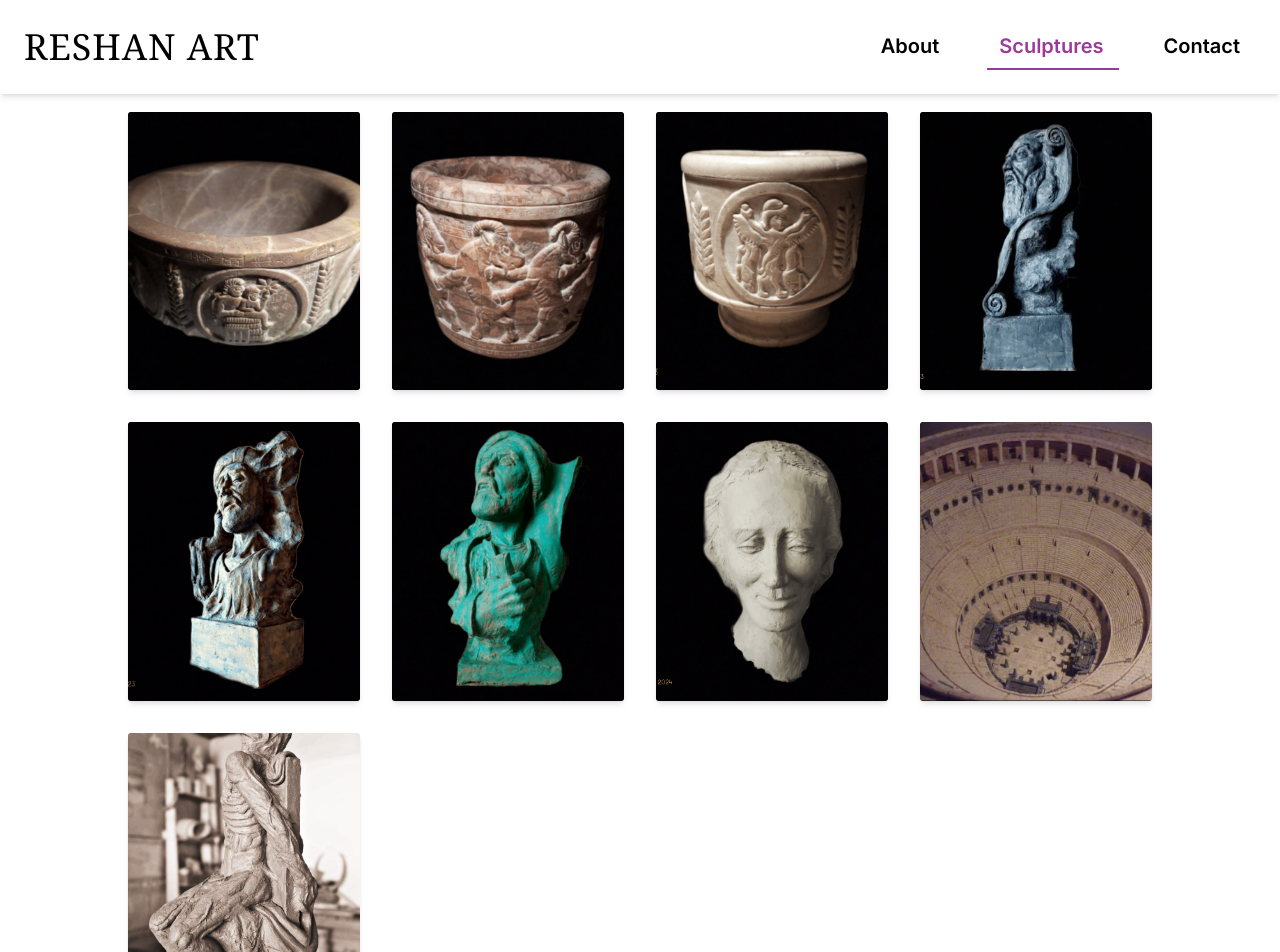
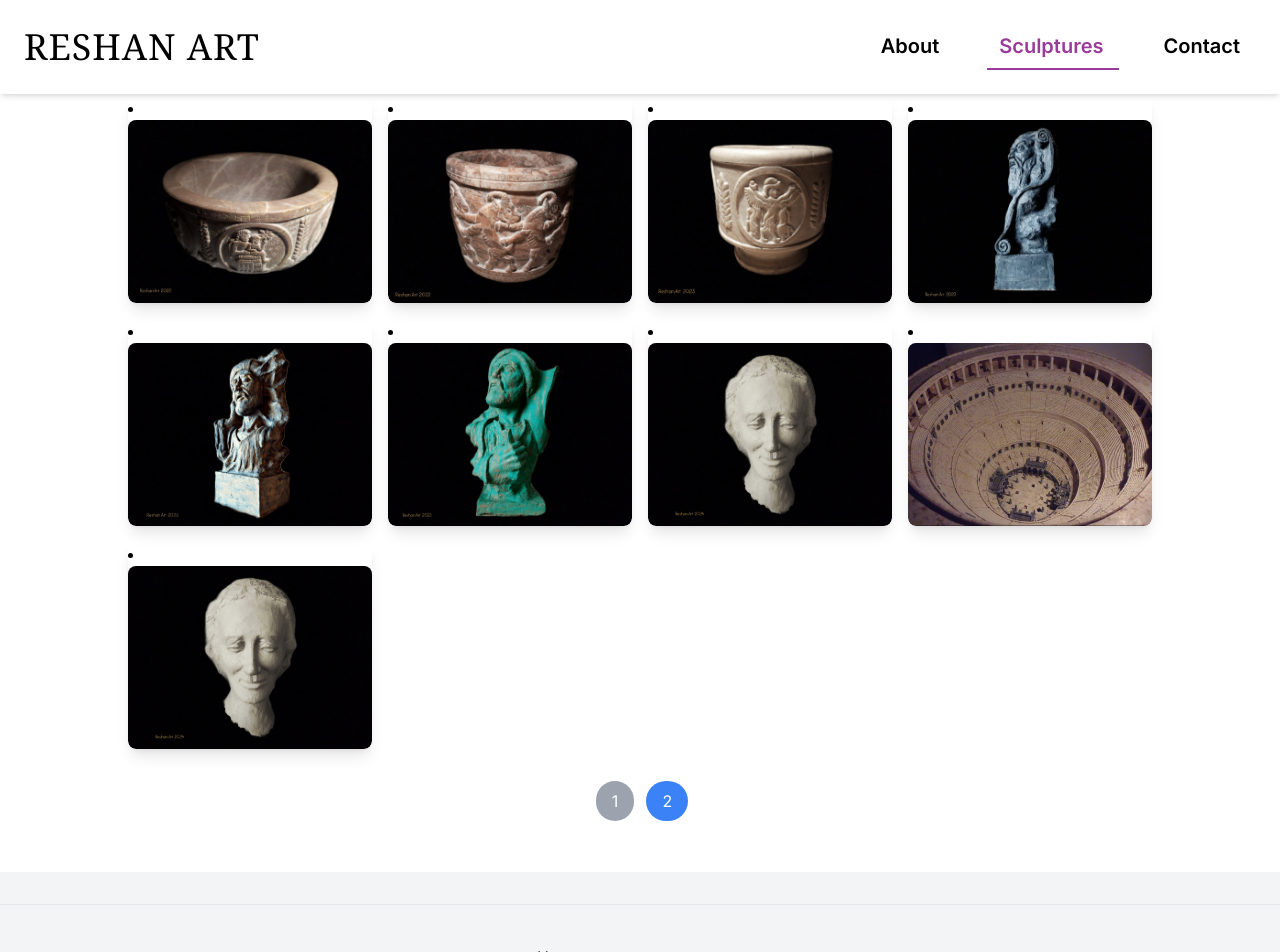
Before and after one commit to daowdalan/reshan-art2, a Next.js app: page /sculptures in a window 1280 px wide. Shown: the top 952 px of the page. Built offline with nearby package versions, Linux system fonts and the light colour scheme; a web font is replaced by a local one.

Commit message:
enhance the navbar

```diff
--- a/src/app/data/artworksData.js
+++ b/src/app/data/artworksData.js
@@ -108,14 +108,41 @@ const artworksData = [
   {
     id: 9,
     images: [
-      { image: "/images/9-1.jpg" },
+      { image: "/images/7-1.png" },
     ],
-    title: "Hestiria",
-    description: "xx",
+    title: "unknown",
+    description: "xxxxx",
     dimensions: "unknown",
-    work_date: "2010",
+    work_date: "2023",
+    OnProgress : true,
 
   },
+  {
+    id: 10,
+    images: [
+      { image: "/images/7-1.png" },
+    ],
+    title: "unknown",
+    description: "xxxxx",
+    dimensions: "unknown",
+    work_date: "2023",
+    OnProgress : true,
+
+  },
+
+  {
+    id: 11,
+    images: [
+      { image: "/images/7-1.png" },
+    ],
+    title: "unknown",
+    description: "xxxxx",
+    dimensions: "unknown",
+    work_date: "2023",
+    OnProgress : true,
+
+  },
+
 
 
 ];
--- a/src/app/layout.js
+++ b/src/app/layout.js
@@ -19,8 +19,8 @@ export default function RootLayout({ children }) {
 
       <body className={inter.className}>
       <PageTransition>
-          <Navbar />
-          <main className="pt-14"> {/* Add padding-top to avoid overlap with Navbar */}
+        <Navbar />
+          <main className="pt-10 bg-gray-100"> {/* Add padding-top to avoid overlap with Navbar */}
             {children}
           </main>
           <Footer />
--- a/src/app/sculptures/[id]/page.jsx
+++ b/src/app/sculptures/[id]/page.jsx
@@ -1,50 +1,85 @@
-"use client";
 import React from "react";
-import { useParams } from "next/navigation";
 import Image from "next/image";
 import artworksData from "../../data/artworksData";
 
-const SculpturePage = () => {
-  const { id } = useParams();
+// Dynamic metadata generation for each sculpture page
+export async function generateMetadata({ params }) {
+  const { id } = params;
+  const artwork = artworksData.find(item => item.id === parseInt(id));
+
+  if (!artwork) {
+    return {
+      title: "Artwork not found",
+    };
+  }
+
+  return {
+    title: artwork.title, // Set the artwork title as the page title
+  };
+}
+
+// Dynamic Page for Each Sculpture
+const SculpturePage = ({ params }) => {
+  const { id } = params; // Get the dynamic id from the URL
   const artwork = artworksData.find(item => item.id === parseInt(id));
 
   if (!artwork) {
     return (
-      <div className="flex flex-col items-center justify-center min-h-screen m-20">
-        <h2 className="text-black">Artwork not found</h2>
+      <div className="flex flex-col items-center justify-center min-h-screen p-20">
+        <h2 className="text-gray-600 text-3xl font-semibold">Artwork not found</h2>
       </div>
     );
   }
 
   return (
-    <div className="flex flex-col md:flex-row items-start justify-between min-h-screen m-12 space-y-4 md:space-y-0 md:space-x-8">
-      {/* Left Side: Description */}
-      <div className="w-full md:w-1/2 md:sticky top-10">
-        <div className="mb-4">
-          <h2 className="text-black text-3xl font-bold">{artwork.title}</h2>
-          <p className="text-black text-lg">{artwork.description}</p>
-        </div>
+    <div className="space-y-8">
+      {/* Work Date */}
+      <div className="text-center pt-8 mt-8">
+        <p className="text-gray-600 text-lg">{artwork.work_date}</p> {/* Displaying the work date */}
       </div>
 
-      {/* Right Side: Images */}
-      <div className="w-full md:w-1/2 md:h-screen md:overflow-y-auto">
-        {artwork.images.map((img, index) => (
-          <div
-            key={index}
-            className="relative w-full mb-4 bg-gray-300"  // Apply grey background here
-          >
+      {/* Title */}
+      <div className="text-center py-1">
+        <h1 className="text-xl md:text-3xl font-bold text-black">{artwork.title}</h1>
+      </div>
+
+      {/* Image Section */}
+      {artwork.images.length === 1 ? (
+        <section className="flex items-center justify-center">
+          <div className="flex items-center justify-center">
             <Image
-              width={500}
-              height={400}
-              layout="responsive"
-              src={img.image}
-              alt={`${artwork.title} image ${index + 1}`}
-              className="transition-opacity duration-1000 ease-in-out opacity-0"
-              onLoad={(e) => e.target.classList.remove('opacity-0')}
-              sizes="(max-width: 768px) 100vw, (max-width: 1200px) 50vw, 33vw"
+              src={artwork.images[0].image}
+              alt={artwork.title}
+              width={800}
+              height={800}
+              objectFit="cover"
+              quality={100}
+              className="opacity-90"
+              loading="lazy"
             />
           </div>
-        ))}
+        </section>
+      ) : (
+        <section className="p-6 md:p-12">
+          <div className="grid grid-cols-1 md:grid-cols-2 lg:grid-cols-2 gap-4">
+            {artwork.images.map((img, index) => (
+              <div key={index} className="relative overflow-hidden group bg-gray-100">
+                <Image
+                  width={800}
+                  height={600}
+                  layout="responsive"
+                  src={img.image}
+                  alt={`${artwork.title} image ${index + 1}`}
+                />
+              </div>
+            ))}
+          </div>
+        </section>
+      )}
+
+      {/* Description */}
+      <div className="p-6 md:p-12 text-center max-w-3xl mx-auto">
+        <p className="text-lg text-gray-800 leading-loose">{artwork.description}</p>
       </div>
     </div>
   );
--- a/src/components/Footer/Footer.jsx
+++ b/src/components/Footer/Footer.jsx
@@ -7,7 +7,7 @@ import { IoLogoYoutube } from "react-icons/io5";
 const Footer = () => {
   return (
 
-    <footer className=" text-black py-8">
+    <footer className=" text-black py-8  bg-gray-100">
       <hr className="mb-8" />
       <div className="container mx-auto px-4">
         <div className="flex flex-col md:flex-row justify-between items-center">
--- a/src/components/Sculptures/ArtworkItem.js
+++ b/src/components/Sculptures/ArtworkItem.js
@@ -4,18 +4,32 @@ import Image from "next/image";
 
 const ArtworkItem = ({ artwork, handleProjectClick }) => {
   return (
-    <li className="relative overflow-hidden rounded-sm shadow-md group cursor-pointer transition-transform transform hover:scale-105">
-      <div className="relative w-full h-0 pb-[120%]">
+    <li
+      className="relative overflow-hidden rounded-lg shadow-lg group cursor-pointer transition-all duration-500 hover:scale-105 hover:shadow-2xl"
+      onClick={() => handleProjectClick(artwork.id)}
+      aria-label={`View details of ${artwork.title}`}
+      role="button"
+      tabIndex={0}
+      onKeyDown={(e) => e.key === 'Enter' && handleProjectClick(artwork.id)}
+    >
+      {/* Image with Fixed Aspect Ratio */}
+      <div className="relative w-full">
         <Image
-          src={artwork.images[0].image}
+          src={artwork.images[0].image}  // Ensure this path is correct
           alt={artwork.title}
-          fill
-          sizes="(max-width: 768px) 100vw, (max-width: 1200px) 50vw, 33vw"
-          className="object-cover rounded-sm"
-          onClick={() => handleProjectClick(artwork.id)}
+          width={900}  // Image width in pixels
+          height={600}  // Image height to maintain a 3:2 aspect ratio
+          layout="responsive"  // Automatically calculates the aspect ratio
+          objectFit="cover"
+          quality={100}
+          className="rounded-lg"
         />
-        <div className="absolute inset-x-0 bottom-0 bg-gradient-to-t from-black to-transparent p-4 opacity-0 group-hover:opacity-100 transition-opacity duration-300">
-          <h5 className="text-white text-sm font-semibold">{artwork.title}</h5>
+      </div>
+
+      {/* Text Overlay */}
+      <div className="absolute inset-0 bg-gradient-to-t from-black via-transparent to-transparent opacity-0 group-hover:opacity-100 transition-opacity duration-500 ease-in-out">
+        <div className="absolute inset-x-0 bottom-0 p-4 text-white">
+          <h5 className="text-lg font-semibold">{artwork.title}</h5>
         </div>
       </div>
     </li>
--- a/src/components/Sculptures/ProjectsSection.jsx
+++ b/src/components/Sculptures/ProjectsSection.jsx
@@ -1,11 +1,12 @@
 "use client";
 import React, { useState, useEffect, Suspense } from "react";
+import Link from "next/link";
 import ArtworkItem from "./ArtworkItem";
 import { useRouter, useSearchParams } from "next/navigation";
 import artworksData from "../../app/data/artworksData";
 import './styles.css';
 
-const ITEMS_PER_PAGE = 10;
+const ITEMS_PER_PAGE = 9;
 
 const ProjectsSection = () => {
   const router = useRouter();
@@ -22,32 +23,14 @@ const ProjectsSection = () => {
   const selectedArtworks = artworksData.slice(startIndex, startIndex + ITEMS_PER_PAGE);
   const totalPages = Math.ceil(artworksData.length / ITEMS_PER_PAGE);
 
+  // Handle loading state correctly after page change
   useEffect(() => {
-    const handleLoad = () => {
-      setTimeout(() => {
-        setLoading(false);
-      }, 500); // Ensure the spinner runs for at least one second
-    };
-
-    const images = document.querySelectorAll("img.lazy");
-    let loadedCount = 0;
-    images.forEach((img) => {
-      if (img.complete) {
-        loadedCount += 1;
-      } else {
-        img.addEventListener("load", () => {
-          loadedCount += 1;
-          if (loadedCount === images.length) {
-            handleLoad();
-          }
-        });
-      }
-    });
-
-    if (loadedCount === images.length) {
-      handleLoad();
-    }
-  }, [selectedArtworks]);
+    setLoading(true); // Start loading when page changes
+    const timer = setTimeout(() => {
+      setLoading(false); // Simulate loading time
+    }, 500);
+    return () => clearTimeout(timer);
+  }, [currentPage]);
 
   const handleProjectClick = (projectId) => {
     router.push(`/sculptures/${projectId}`);
@@ -55,43 +38,48 @@ const ProjectsSection = () => {
 
   const handlePageChange = (page) => {
     if (page !== currentPage) {
-      setLoading(true); // Set loading state when changing pages
+      setLoading(true);
       setCurrentPage(page);
-      setTimeout(() => {
-        router.push(`sculptures/?page=${page}`);
-      }, 1000); // Simulate lazy loading with a timeout
     }
   };
 
   return (
-    <section className="flex flex-col items-center justify-center min-h-screen p-6 bg-white transition-opacity duration-500 opacity-100 mt-8" id="projects">
+    <section className="flex flex-col items-center min-h-screen p-6 bg-white transition-opacity duration-500 opacity-100 mt-8 flex-grow" id="projects">
+
+      {/* Artwork Grid */}
+      <div className={`grid grid-cols-1 sm:grid-cols-2 md:grid-cols-3 lg:grid-cols-4 gap-4 w-full max-w-screen-lg transition-all duration-500 ${loading ? 'opacity-0' : 'opacity-100'}`}>
         {loading ? (
-        <div className="flex items-center justify-center min-h-screen">
-          <div className="spinner">Loading...</div>
+          Array.from({ length: ITEMS_PER_PAGE }).map((_, idx) => (
+            <div key={idx} className="aspect-w-16 aspect-h-9 bg-gray-200 animate-pulse rounded-lg" />
+          ))
+        ) : (
+          selectedArtworks.map((artwork) => (
+            <ArtworkItem
+              key={artwork.id}
+              artwork={artwork}
+              handleProjectClick={handleProjectClick}
+            />
+          ))
+        )}
       </div>
-      ) : (
-        <>
-          <ul className="grid grid-cols-1 sm:grid-cols-2 md:grid-cols-3 lg:grid-cols-4 gap-8 w-full max-w-screen-lg">
-            {selectedArtworks.map((artwork) => (
-              <ArtworkItem key={artwork.id} artwork={artwork} handleProjectClick={handleProjectClick} />
-            ))}
-          </ul>
+
+      {/* Pagination */}
+      <div className="mt-8 mb-4 flex justify-center space-x-2 w-full">
         {totalPages > 1 && (
-            <div className="pagination mt-8 flex justify-center space-x-2">
-              {Array.from({ length: totalPages }, (_, index) => (
-                <button
+          Array.from({ length: totalPages }, (_, index) => (
+            <Link
               key={index + 1}
+              href={`?page=${index + 1}`}
+              className={`mx-1 px-4 py-2 rounded-full transition-colors duration-300 ${
+                currentPage === index + 1 ? "bg-gray-400 text-white cursor-not-allowed" : "bg-blue-500 text-white hover:bg-blue-400"
+              }`}
               onClick={() => handlePageChange(index + 1)}
-                  className={`mx-1 px-4 py-2 rounded-full ${currentPage === index + 1 ? "bg-gray-400 text-white cursor-not-allowed" : "bg-blue-500 text-white"}`}
-                  disabled={currentPage === index + 1}
             >
               {index + 1}
-                </button>
-              ))}
+            </Link>
+          ))
+        )}
       </div>
-          )}
-        </>
-      )}
     </section>
   );
 };
```
Lines whose indentation alone changed are shown as unchanged.
